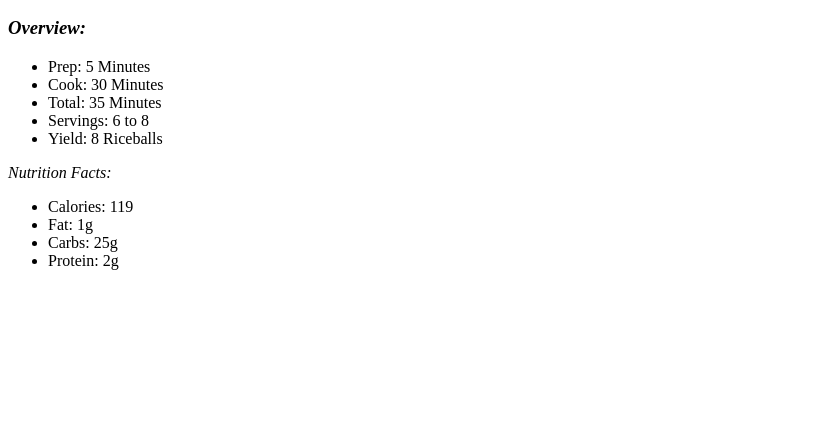
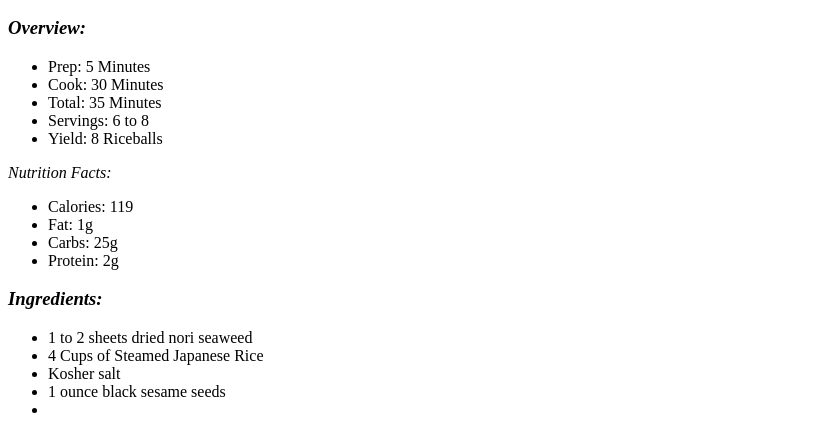
Before and after one commit to codingmster1/cooking_page, a plain HTML site: page index.html in a window 1280 px wide. Shown: the part 1712-2147 px from the top of the page, without its empty margins (0-821 px from the left). Before the commit the page ends 1998 px from the top, so only its background shows below. Drawn offline with Linux system fonts and the light colour scheme.

Commit message:
list added

```diff
--- a/index.html
+++ b/index.html
@@ -46,6 +46,14 @@
         <li>Carbs: 25g</li>
         <li>Protein: 2g</li>
     </ul>
+    <h3><em>Ingredients:</em></h3>
+    <ul>
+        <li>1 to 2 sheets dried nori seaweed</li>
+        <li>4 Cups of Steamed Japanese Rice</li>
+        <li>Kosher salt</li>
+        <li>1 ounce black sesame seeds</li>
+        <li></li>
+    </ul>
 </body>
 
 
```
